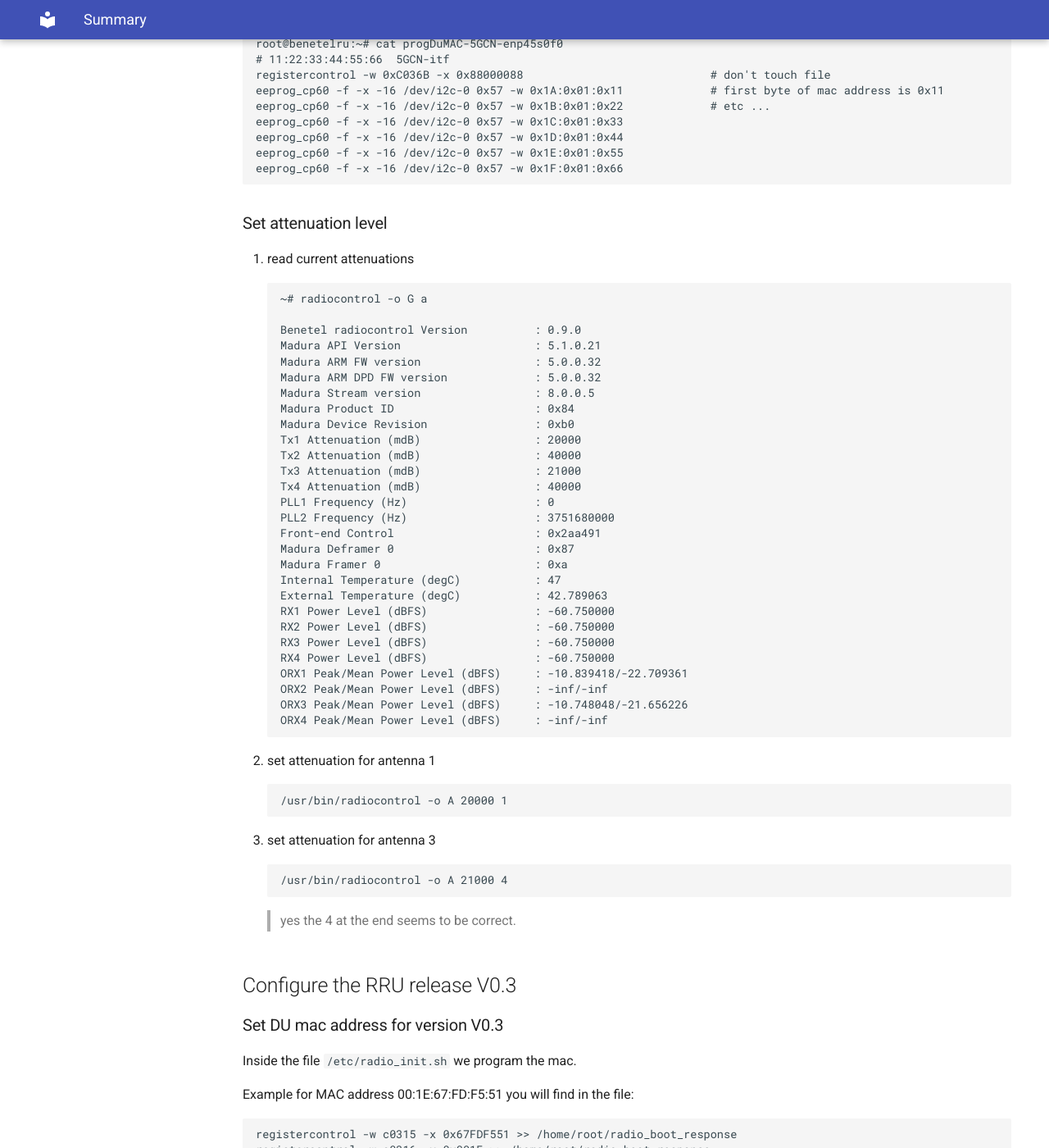
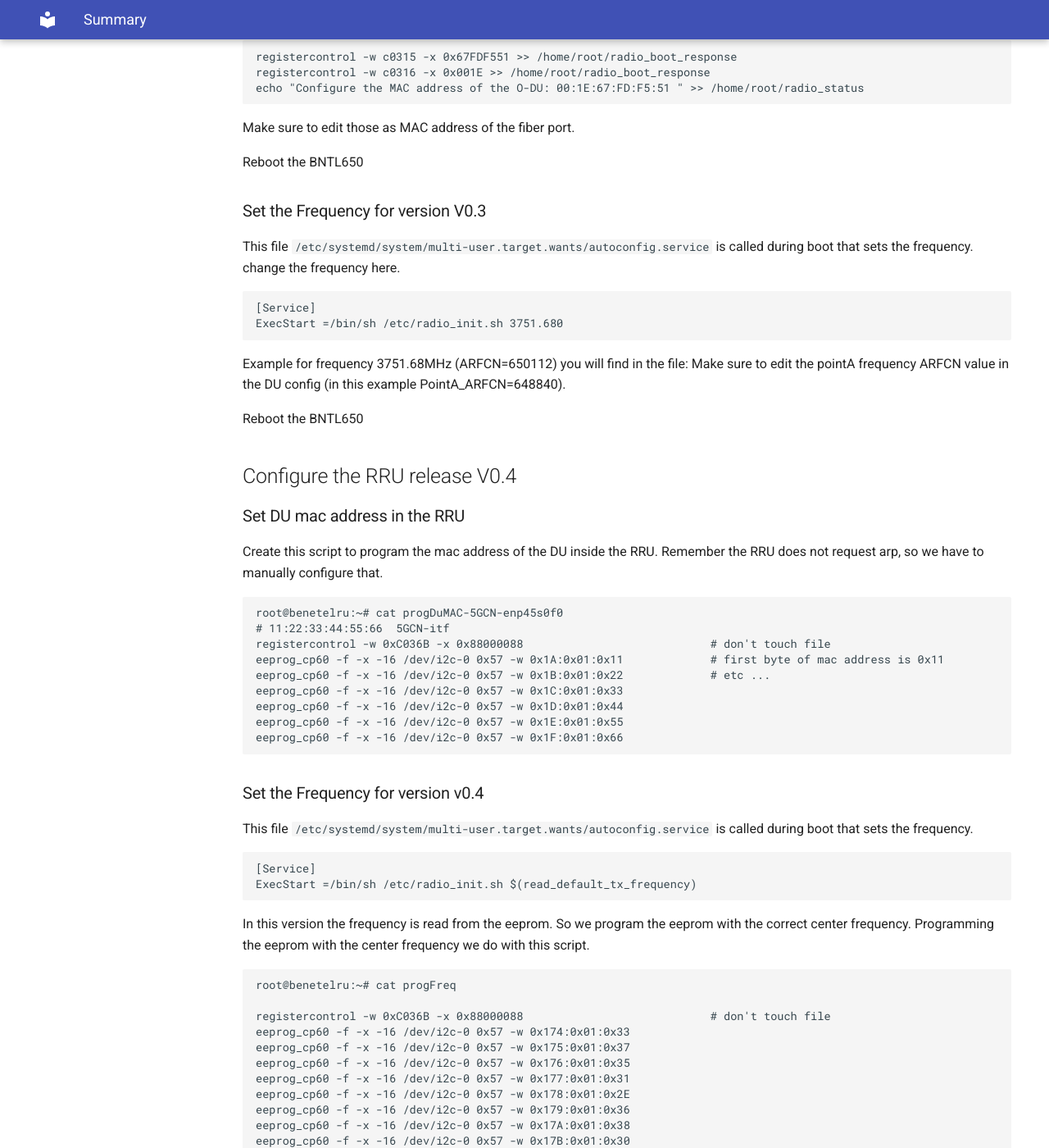
Before and after one commit to accelleran/drax-docs, an MkDocs documentation site: the page built from docs/benetel650-install/index.md, in a window 1280 px wide and 1400 px high, scrolled down 5055 px. Shown: the whole window at 82% size. Built offline with MkDocs 1.6.1 and Material for MkDocs 9.7.7, drawn with Linux system fonts in a browser that asks for light colours; the version menu is left out; some of the changed text lies outside the part shown.

Commit message:
Update index.md

````diff
--- a/docs/benetel650-install/index.md
+++ b/docs/benetel650-install/index.md
@@ -256,6 +256,39 @@ drwxrwxrwx    2 root     root             0 Feb  7 16:44 adrv9025
 -rwxr-xr-x    1 root     root           182 Feb  7 16:41 trialHandshake
 root@benetelru:~#
 ```
+## Configure the RRU release V0.3
+### Set DU mac address for version V0.3
+
+
+Inside the file ```/etc/radio_init.sh``` we program the mac.
+
+Example for MAC address 00:1E:67:FD:F5:51 you will find in the file:
+
+    registercontrol -w c0315 -x 0x67FDF551 >> /home/root/radio_boot_response
+    registercontrol -w c0316 -x 0x001E >> /home/root/radio_boot_response
+    echo "Configure the MAC address of the O-DU: 00:1E:67:FD:F5:51 " >> /home/root/radio_status
+
+Make sure to edit those as MAC address of the fiber port.
+
+Reboot the BNTL650
+
+
+
+### Set the Frequency for version V0.3
+
+
+This file ```/etc/systemd/system/multi-user.target.wants/autoconfig.service``` is called during boot that sets the frequency.
+change the frequency here.
+
+```
+[Service]
+ExecStart =/bin/sh /etc/radio_init.sh 3751.680
+```
+
+Example for frequency 3751.68MHz (ARFCN=650112) you will find in the file:
+Make sure to edit the pointA frequency ARFCN value in the DU config (in this example PointA_ARFCN=648840).
+
+Reboot the BNTL650
 
 ## Configure the RRU release V0.4
 ### Set DU mac address in the RRU
@@ -273,6 +306,46 @@ eeprog_cp60 -f -x -16 /dev/i2c-0 0x57 -w 0x1D:0x01:0x44
 eeprog_cp60 -f -x -16 /dev/i2c-0 0x57 -w 0x1E:0x01:0x55
 eeprog_cp60 -f -x -16 /dev/i2c-0 0x57 -w 0x1F:0x01:0x66
 ```
+
+### Set the Frequency for version v0.4
+
+This file ```/etc/systemd/system/multi-user.target.wants/autoconfig.service``` is called during boot that sets the frequency.
+
+```
+[Service]
+ExecStart =/bin/sh /etc/radio_init.sh $(read_default_tx_frequency)
+```
+
+In this version the frequency is read from the eeprom. So we program the eeprom with the correct center frequency.
+Programming the eeprom with the center frequency we do with this script.
+
+```
+root@benetelru:~# cat progFreq
+
+registercontrol -w 0xC036B -x 0x88000088                            # don't touch file
+eeprog_cp60 -f -x -16 /dev/i2c-0 0x57 -w 0x174:0x01:0x33
+eeprog_cp60 -f -x -16 /dev/i2c-0 0x57 -w 0x175:0x01:0x37
+eeprog_cp60 -f -x -16 /dev/i2c-0 0x57 -w 0x176:0x01:0x35
+eeprog_cp60 -f -x -16 /dev/i2c-0 0x57 -w 0x177:0x01:0x31
+eeprog_cp60 -f -x -16 /dev/i2c-0 0x57 -w 0x178:0x01:0x2E
+eeprog_cp60 -f -x -16 /dev/i2c-0 0x57 -w 0x179:0x01:0x36
+eeprog_cp60 -f -x -16 /dev/i2c-0 0x57 -w 0x17A:0x01:0x38
+eeprog_cp60 -f -x -16 /dev/i2c-0 0x57 -w 0x17B:0x01:0x30
+
+eeprog_cp60 -f -x -16 /dev/i2c-0 0x57 -w 0x17C:0x01:0x33
+eeprog_cp60 -f -x -16 /dev/i2c-0 0x57 -w 0x17D:0x01:0x37
+eeprog_cp60 -f -x -16 /dev/i2c-0 0x57 -w 0x17E:0x01:0x35
+eeprog_cp60 -f -x -16 /dev/i2c-0 0x57 -w 0x17F:0x01:0x31
+eeprog_cp60 -f -x -16 /dev/i2c-0 0x57 -w 0x180:0x01:0x2E
+eeprog_cp60 -f -x -16 /dev/i2c-0 0x57 -w 0x181:0x01:0x36
+eeprog_cp60 -f -x -16 /dev/i2c-0 0x57 -w 0x182:0x01:0x38
+eeprog_cp60 -f -x -16 /dev/i2c-0 0x57 -w 0x183:0x01:0x30
+
+eeprog_cp60 -f -16 /dev/i2c-0 0x57 -r 0x174:8
+eeprog_cp60 -f -16 /dev/i2c-0 0x57 -r 0x17C:8
+```
+
+Each byte 0x33,0x37,0x35, ... is the ascii value of a numbers 3751,680
 
 ### Set attenuation level
 1. read current attenuations
@@ -316,33 +389,7 @@ ORX4 Peak/Mean Power Level (dBFS)     : -inf/-inf
 ```
 >yes the 4 at the end seems to be correct.
 
-## Configure the RRU release V0.3
-### Set DU mac address for version V0.3
 
-
-Inside the file ```/etc/radio_init.sh``` we program the mac.
-
-Example for MAC address 00:1E:67:FD:F5:51 you will find in the file:
-
-    registercontrol -w c0315 -x 0x67FDF551 >> /home/root/radio_boot_response
-    registercontrol -w c0316 -x 0x001E >> /home/root/radio_boot_response
-    echo "Configure the MAC address of the O-DU: 00:1E:67:FD:F5:51 " >> /home/root/radio_status
-
-Make sure to edit those as MAC address of the fiber port.
-
-Reboot the BNTL650
-
-### Set the Frequency for version V0.3
-
-Inside the file ```/etc/radio_init.sh``` we program the mac.
-
-Example for frequency 3751.68MHz (ARFCN=650112) you will find in the file:
-
-        echo "Set attn for 25dBm Lab Power - SN 06502100206 at 3751.68" >> /home/root/radio_status
-
-Make sure to edit the pointA frequency in the DU config (in this example PointA_ARFCN=648840).
-
-Reboot the BNTL650
 
 ## Configure for any RRU release
 ### Set RRU mac address in DU server
````
